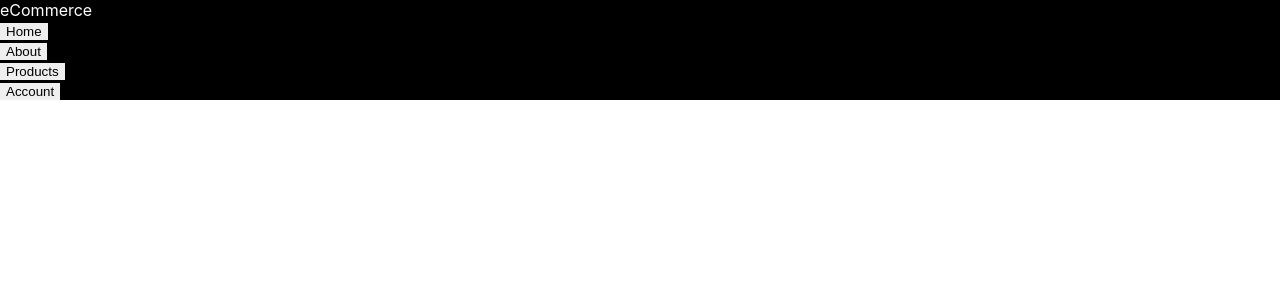
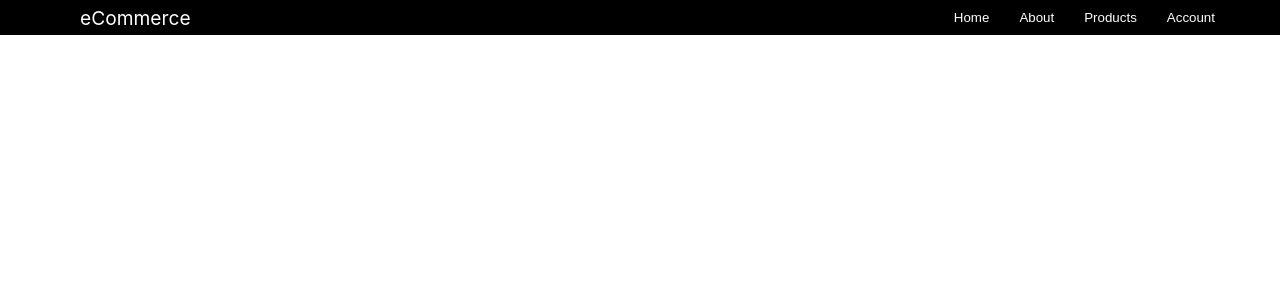
Before and after one commit to williamglass11/ecommerce-app-front-end, a React (Create React App) app: page / in a window 1280 px wide. Shown: the top 300 px of the page. Built offline with nearby package versions, Linux system fonts and the light colour scheme.

Commit message:
header slightly changed

```diff
--- a/src/App.css
+++ b/src/App.css
@@ -1,14 +1,25 @@
 .HeaderBanner{
   background-color: black;
-
+  justify-content: space-between;
+  display: flex;
 }
 
+.navButtons{
+  display: flex;
+  margin-right: 50px;
+  justify-content: center;
+  border: none;
+}
 .navButtons button{
-  display: inline-block;
-  align-items: right;
-  border: none;
+  margin: 9px;
+  border: transparent;
+  background-color: black;
+  color: white;
 }
 
 #mainTitle{
   text-align: left;
+  margin-left: 80px;
+  margin-top: 6px;
+  font-size: larger;
 }
```
